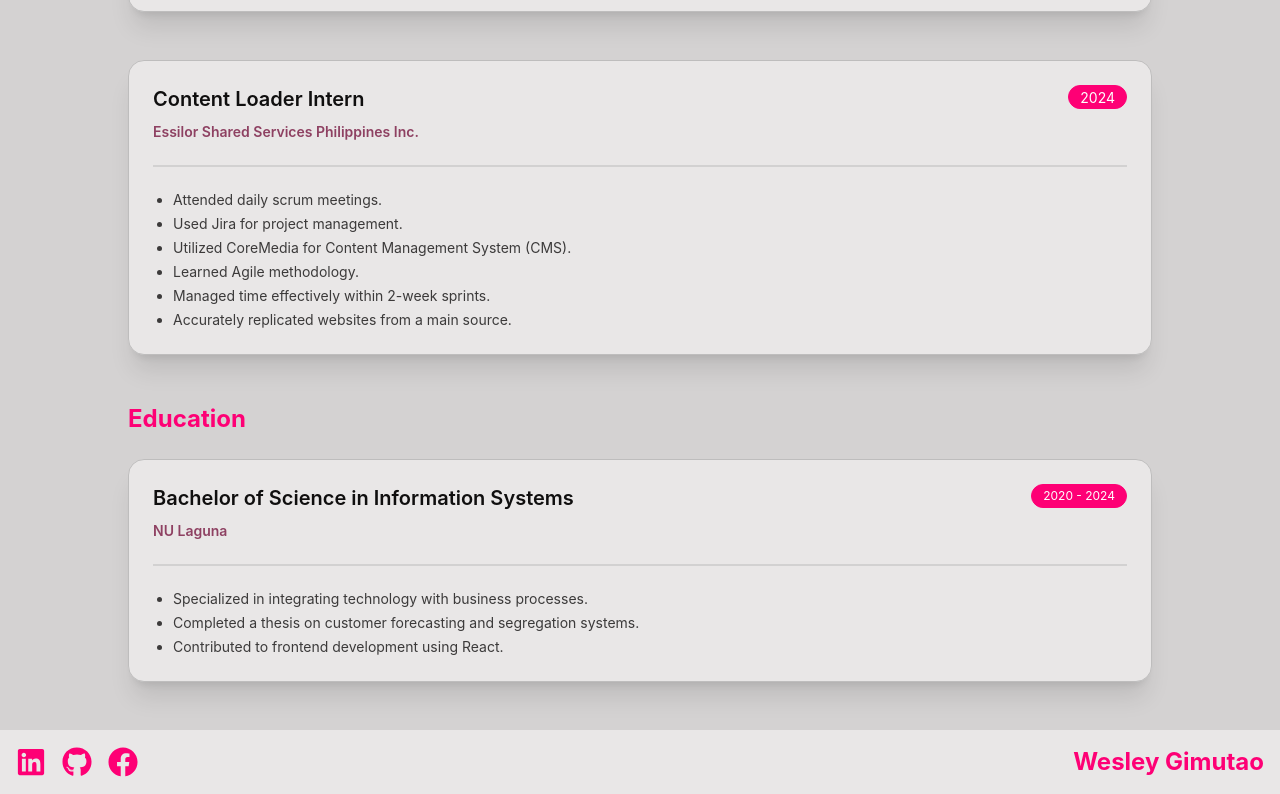
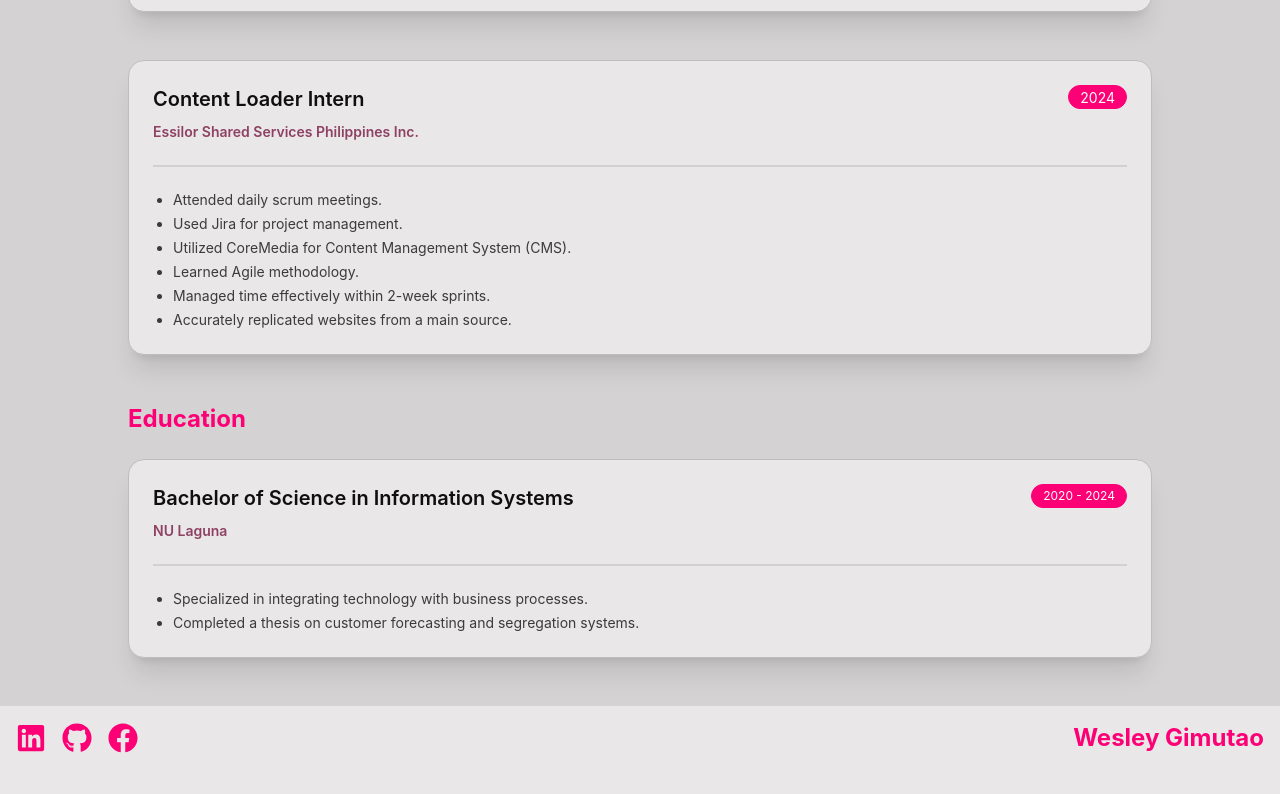
Before and after one commit to Sweasley/showcase, a React (Vite) app: page / in a window 1280 px wide. Shown: the part 3756-4550 px from the top of the page. After the commit the page ends 4526 px from the top, so only its background shows below. Built offline with nearby package versions, Linux system fonts and the light colour scheme.

Commit message:
removed react in education section

```diff
--- a/src/App.css
+++ b/src/App.css
@@ -1,9 +1,9 @@
+html {
+  scroll-behavior: smooth !important;
+}
+
 @import "tailwindcss";
 
 @plugin "daisyui" {
   themes: garden --default, dracula --prefersdark;
 }
-
-html {
-  scroll-behavior: smooth;
-}
--- a/src/components/Education.jsx
+++ b/src/components/Education.jsx
@@ -146,7 +146,7 @@ export default function EducationExperience() {
                   Completed a thesis on customer forecasting and segregation
                   systems.
                 </li>
-                <li>Contributed to frontend development using React.</li>
+
               </ul>
             </div>
           </div>
--- a/src/main.jsx
+++ b/src/main.jsx
@@ -1,6 +1,7 @@
 import { createRoot } from "react-dom/client";
 
-import App from "./App.jsx";
+import App from "./App.jsx"
+
 import "bootstrap-icons/font/bootstrap-icons.css";
 
 createRoot(document.getElementById("root")).render(<App />);
```
